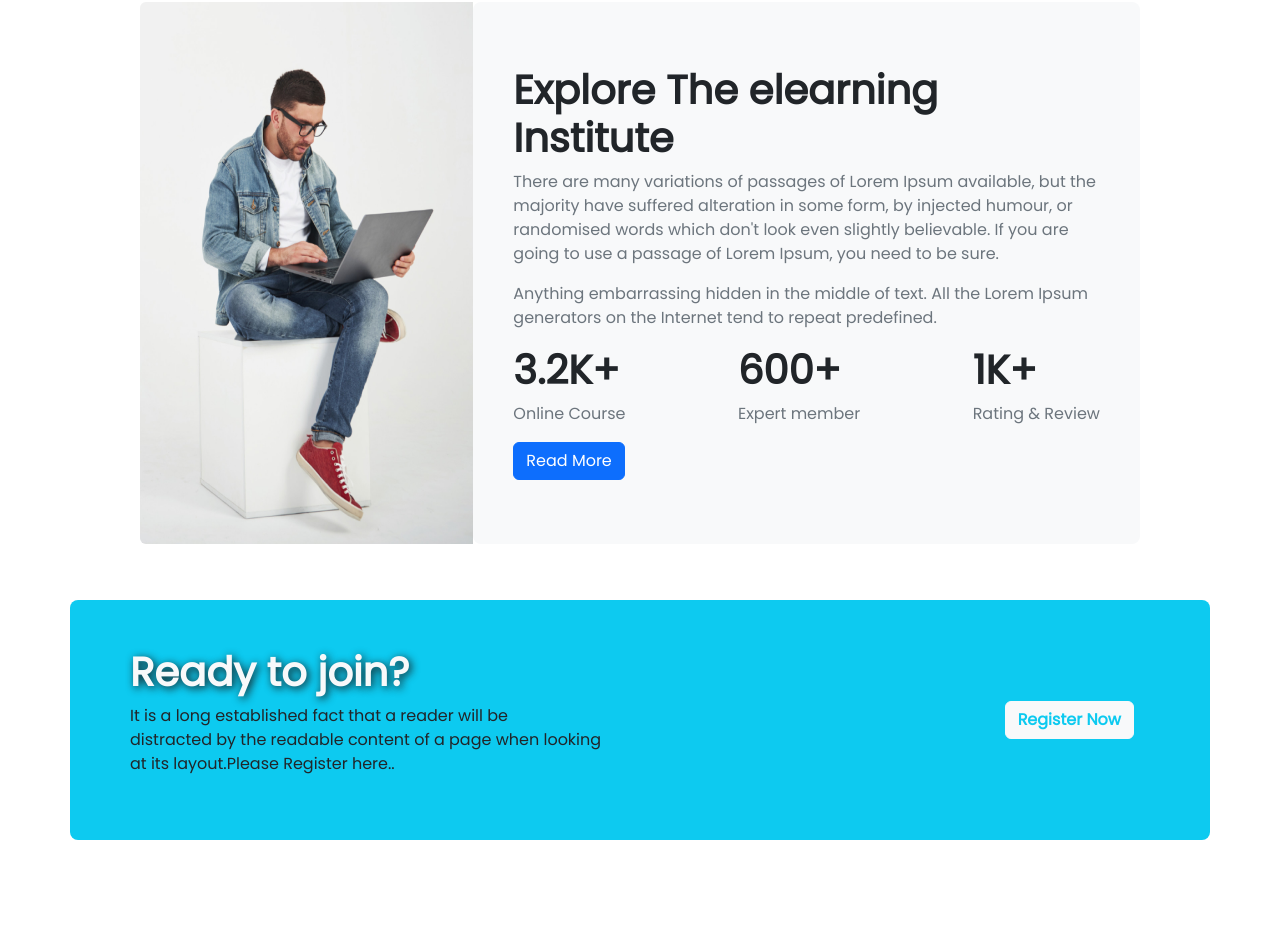
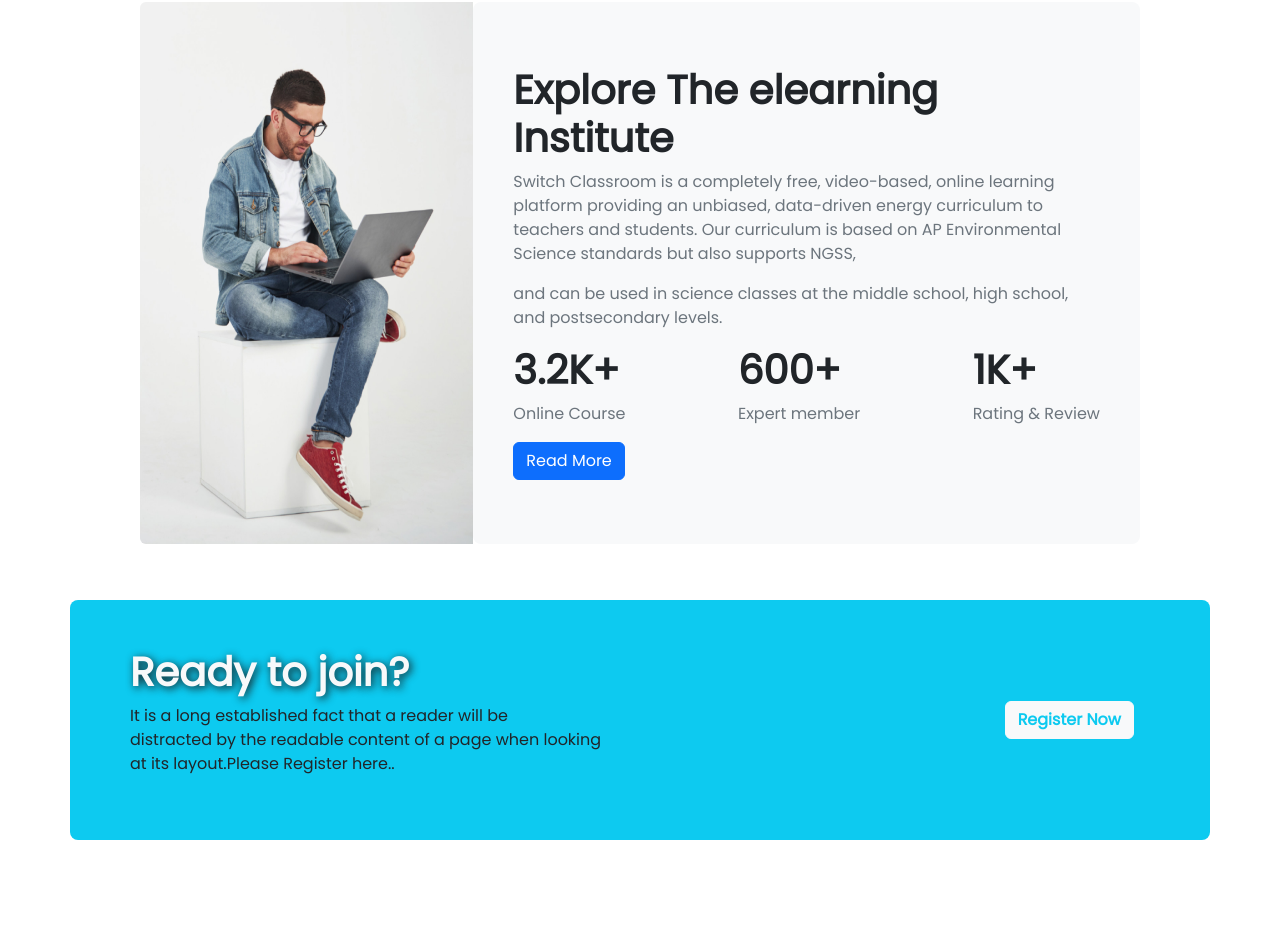
Before and after one commit to chayon4619/educational-tech, a plain HTML site: page index.html in a window 1280 px wide. Shown: the part 1658-2591 px from the top of the page. Drawn offline with nearby package versions, Linux system fonts and the light colour scheme.

Commit message:
final cheeck

```diff
--- a/index.html
+++ b/index.html
@@ -225,14 +225,13 @@
                     <div class="col-lg-8 col-md-5  py-5 px-4 rounded-3 bg-light">
                         <div class="card-body">
                             <h5 class="card-title fs-1 fw-bold">Explore The elearning Institute</h5>
-                            <p class="card-text text-secondary">There are many variations of passages of Lorem Ipsum
-                                available, but the
-                                majority have suffered alteration in some form, by injected humour, or randomised words
-                                which don't look even slightly believable. If you are going to use a passage of Lorem
-                                Ipsum, you need to be sure.</p>
-                            <p class="card-text text-secondary">Anything embarrassing hidden in the middle of text. All
-                                the Lorem Ipsum generators on the
-                                Internet tend to repeat predefined.</p>
+                            <p class="card-text text-secondary">Switch Classroom is a completely free, video-based,
+                                online learning platform providing an unbiased, data-driven energy curriculum to
+                                teachers and students. Our curriculum is based on AP Environmental Science standards but
+                                also supports NGSS, </p>
+                            <p class="card-text text-secondary">and can be used in science classes at the middle school,
+                                high
+                                school, and postsecondary levels.</p>
                             <div class="d-flex justify-content-between">
                                 <div>
                                     <h1 class="fw-bold">3.2K+</h1>
```
